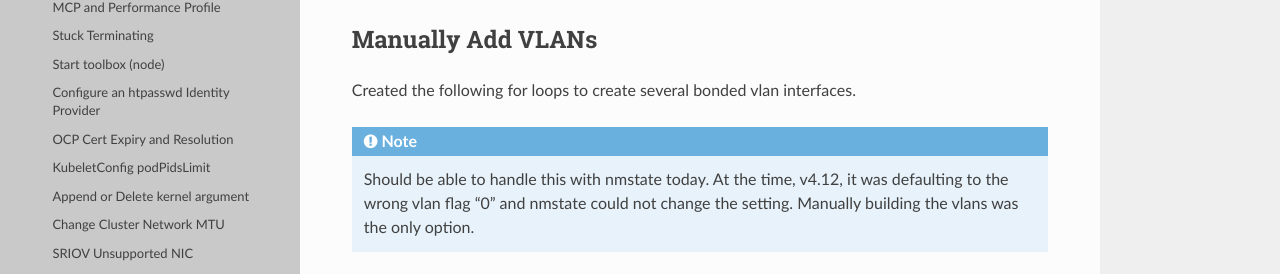
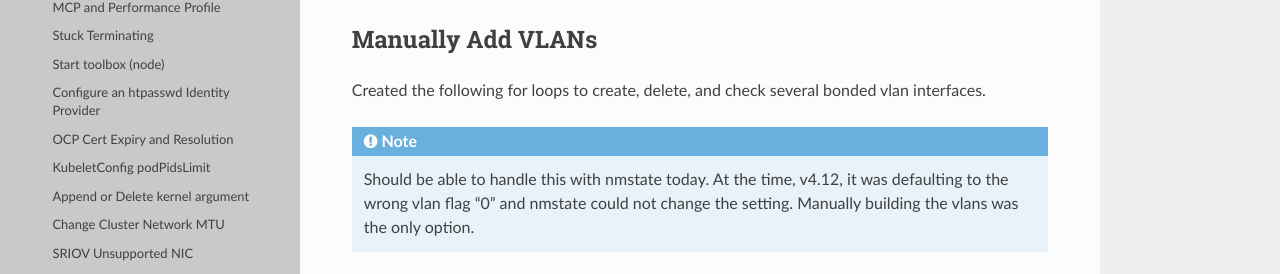
Before and after one commit to vtog/labGuides, a Sphinx documentation site: the page built from source/ocp/openshift-day2.rst, in a window 1280 px wide and 900 px high, scrolled down 18731 px. Shown: the part 177-451 px from the top of the window. Built offline with Sphinx 7.4.7 and the Read the Docs theme 3.1.0, drawn with Linux system fonts in a browser that asks for light colours; pages that are not in the unit, such as notebooks, are missing from menus.

Commit message:
vlan for loop description update

```diff
--- a/source/ocp/openshift-day2.rst
+++ b/source/ocp/openshift-day2.rst
@@ -960,7 +960,8 @@ Quick App Deployment & Route
 Manually Add VLANs
 ------------------
 
-Created the following for loops to create several bonded vlan interfaces.
+Created the following for loops to create, delete, and check several bonded
+vlan interfaces.
 
 .. note:: Should be able to handle this with nmstate today. At the time, v4.12,
    it was defaulting to the wrong vlan flag "0" and nmstate could not change
```
